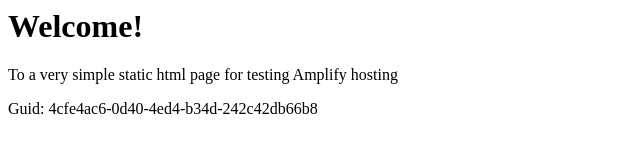
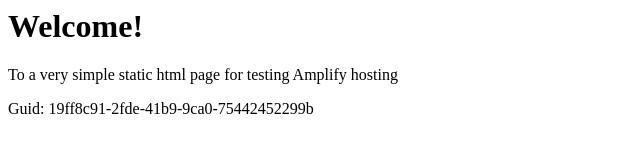
Before and after one commit to aws-aemilia-sin/Github-PR-Commit-Integration-Test-DoNotTouch-Gith-BKMSSQOA-v1-preprod-ap-southeast-1, a website: page src/index.html in a window 1280 px wide. Shown: the full height of the page, 0-640 px from the left. Drawn offline with Linux system fonts and the light colour scheme.

Commit message:
commit from integ tests

```diff
--- a/src/index.html
+++ b/src/index.html
@@ -12,6 +12,6 @@
 <body>
     <h1>Welcome!</h1>
     <p>To a very simple static html page for testing Amplify hosting</p>
-    <p>Guid: 4cfe4ac6-0d40-4ed4-b34d-242c42db66b8</p></body>
+    <p>Guid: 19ff8c91-2fde-41b9-9ca0-75442452299b</p></body>
 
 </html>
```
